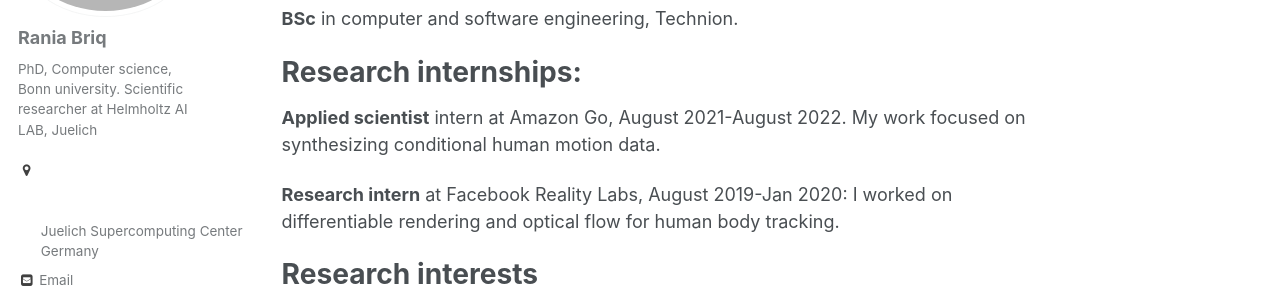
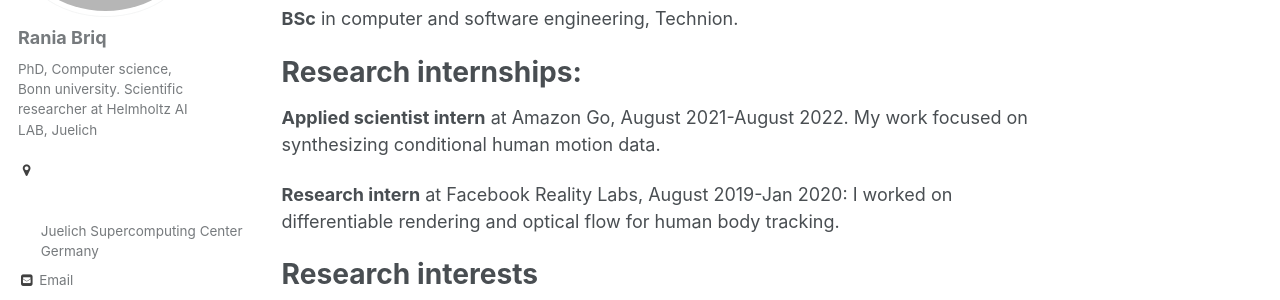
Before and after one commit to briqr/briqr.github.io, a Jekyll site: the page built from _pages/about.md, in a window 1280 px wide and 900 px high, scrolled down 331 px. Shown: the part 153-453 px from the top of the window. Built offline with Jekyll 4.4.1, drawn with Linux system fonts in a browser that asks for light colours; some web fonts are replaced.

```diff
--- a/_pages/about.md
+++ b/_pages/about.md
@@ -28,7 +28,7 @@ Dec 2017-Aug 2019, Feb 2021-Aug 2022, Aug 2022-Dec 2023. **PhD** student in comp
 
 Research internships:
 ======
-**Applied scientist** intern at Amazon Go, August 2021-August 2022. My work focused on synthesizing conditional human motion data.
+**Applied scientist intern** at Amazon Go, August 2021-August 2022. My work focused on synthesizing conditional human motion data.
 
 **Research intern** at Facebook Reality Labs, August 2019-Jan 2020: I worked on differentiable rendering and optical flow for human body tracking.
 
```
